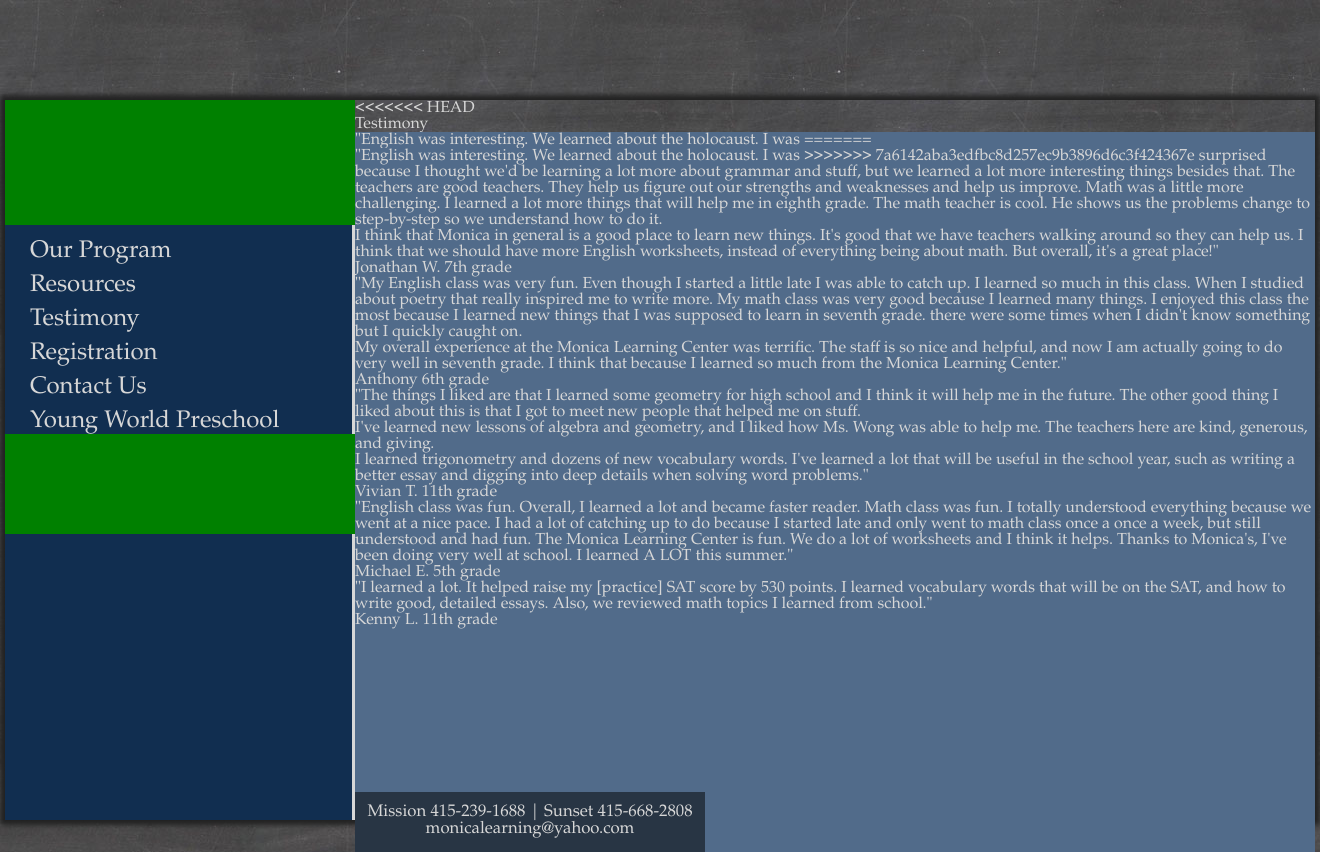
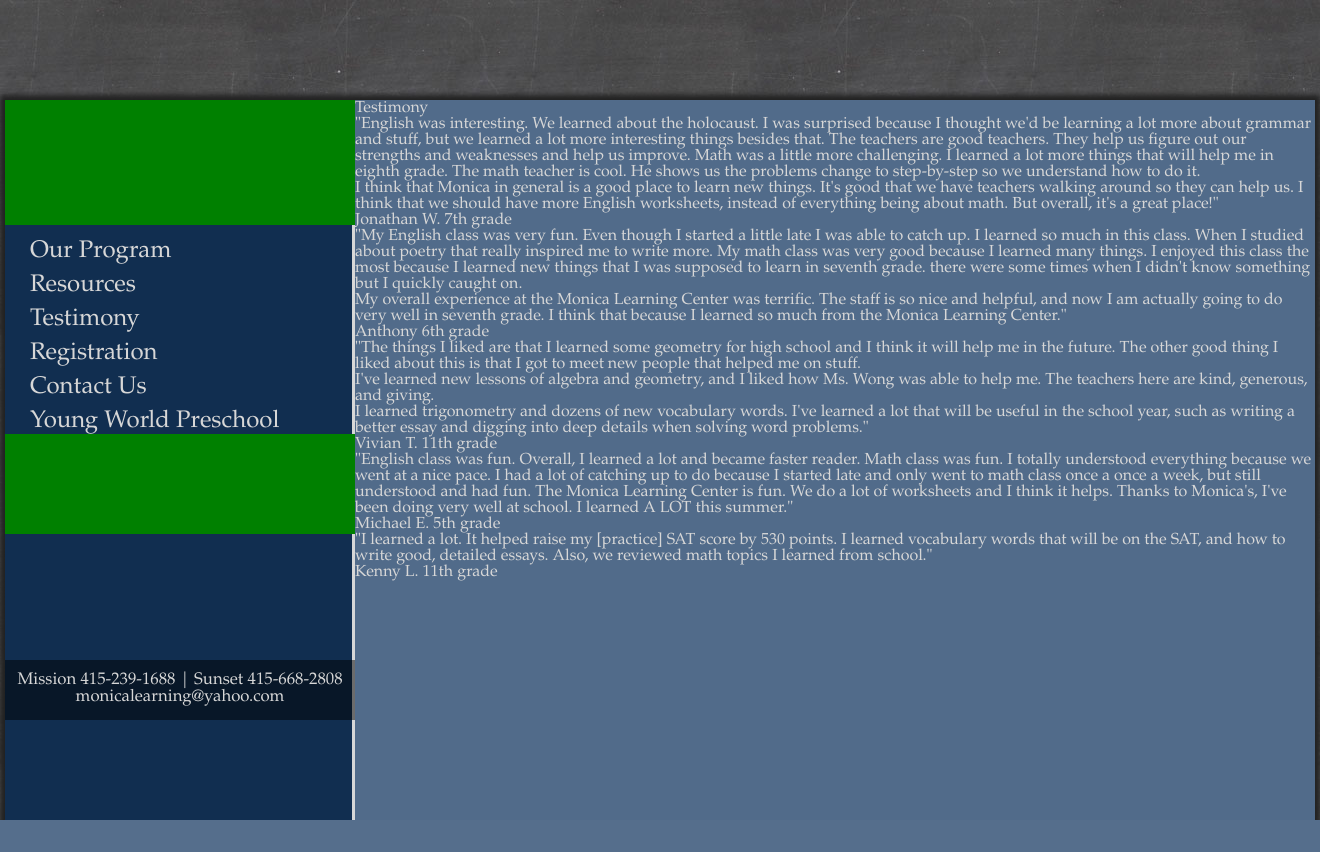
Before and after one commit to namespacestd/monicalearningcenter, a Django app: page /testimony in a window 1320 px wide. After the commit the page ends 820 px from the top, so only its background shows below. Run offline with Django 3.2, Linux system fonts and the light colour scheme; parts of the project's set-up code (start-up, migrations or seed data) failed here and were passed over.

Commit message:
ADJAHDKASD

```diff
--- a/monicalearning/templates/testimony.html
+++ b/monicalearning/templates/testimony.html
@@ -13,14 +13,10 @@
 		<div id = "main">
 			{% include 'menu_bar.html' %}
 
-<<<<<<< HEAD
+
+      <div id = "container">
         <h1>Testimony</h1>
-
-      <div id = "container"><p>"English was interesting. We learned about the holocaust. I was
-=======
-      <div id = "container">
         <p>"English was interesting. We learned about the holocaust. I was
->>>>>>> 7a6142aba3edfbc8d257ec9b3896d6c3f424367e
         surprised because I thought we'd be learning a lot more about grammar
         and stuff, but we learned a lot more interesting things besides that.
         The teachers are good teachers. They help us figure out our strengths
@@ -80,7 +76,8 @@
         write good, detailed essays. Also, we reviewed math topics I learned
         from school."</p>
 
-      <p>Kenny L. 11th grade</p></div>
+        <p>Kenny L. 11th grade</p>
+      </div>
 
       {% include 'slogan.html' %}
 		</div>
```
Lines whose indentation alone changed are shown as unchanged.
